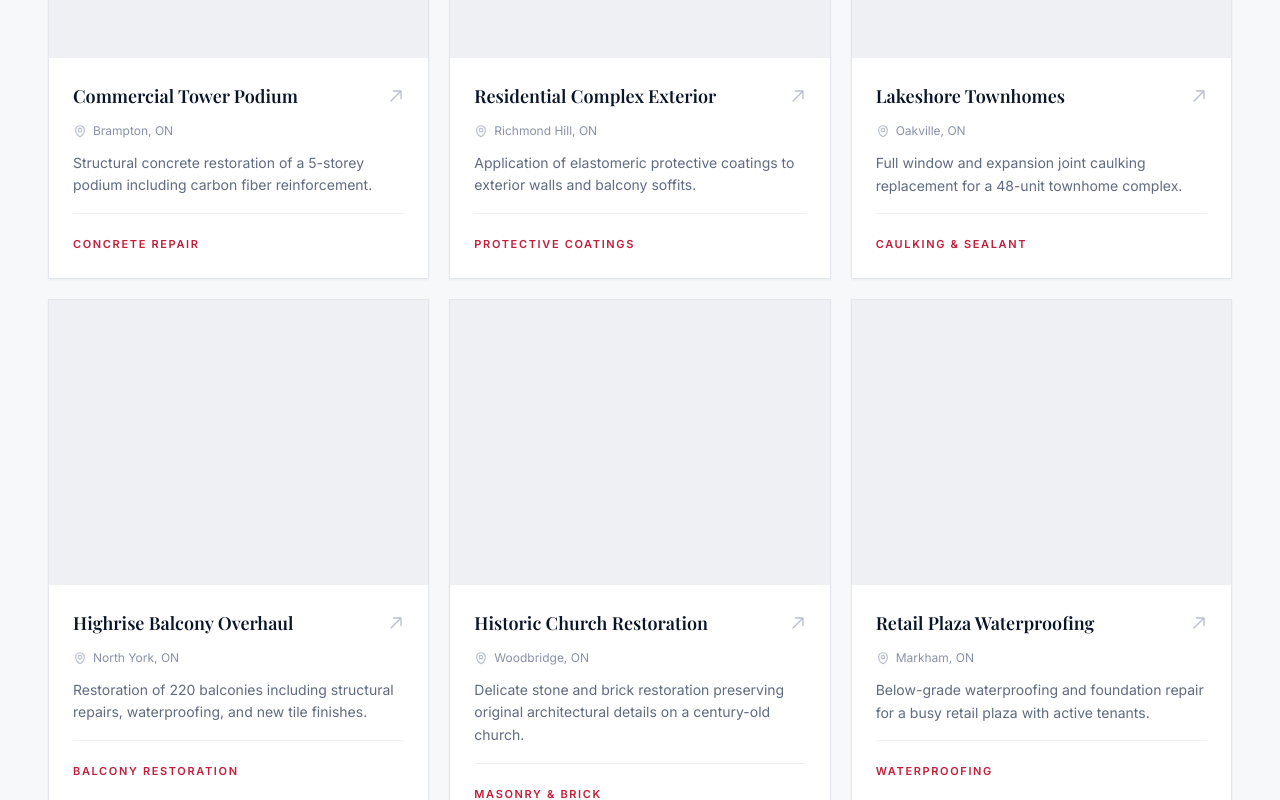
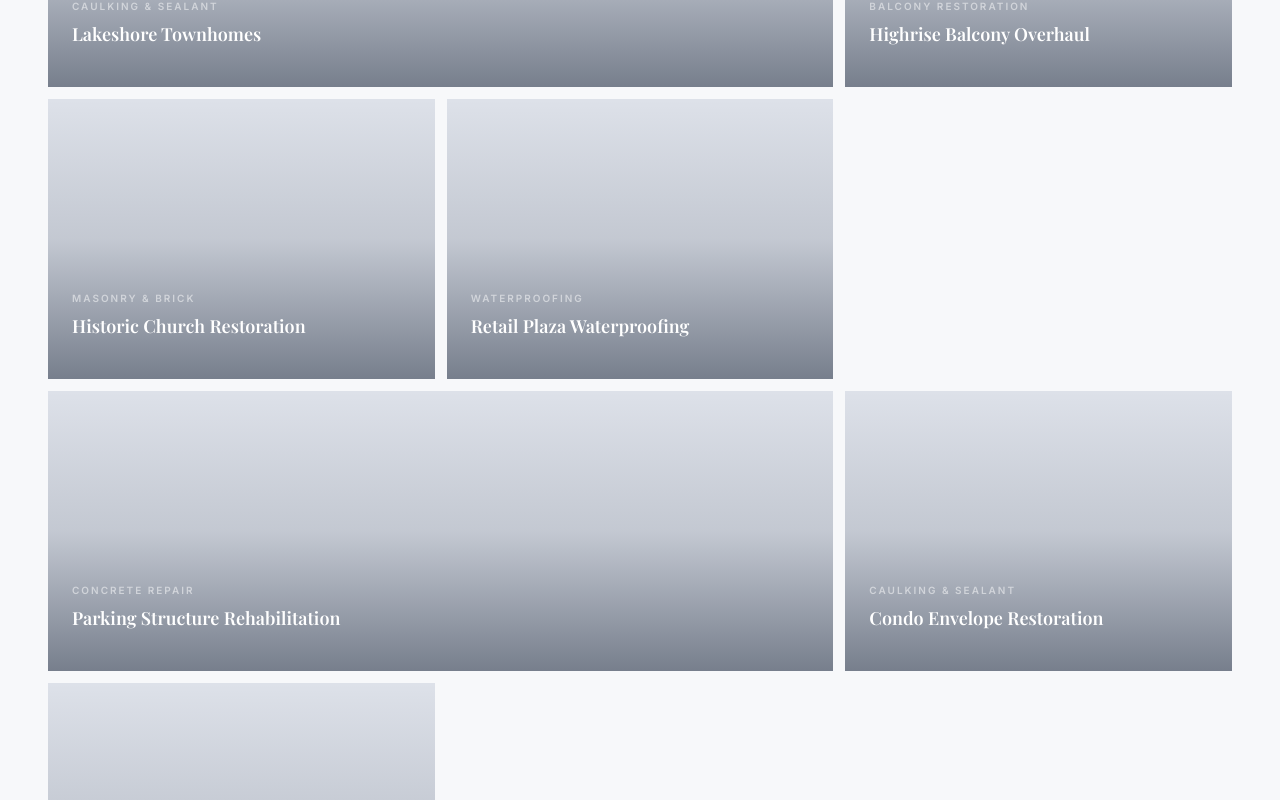
Before and after one commit to Mehriddin-bytes/Humo, a Next.js app in the folder Web/: page /projects in a window 1280 px wide. Shown: the part 1600-2400 px from the top of the page. Built offline with nearby package versions, Linux system fonts and the light colour scheme; a web font is replaced by a local one.

Commit message:
feat: add background video to Hero component and update project structure

```diff
--- a/Web/src/app/components/Hero.tsx
+++ b/Web/src/app/components/Hero.tsx
@@ -1,8 +1,16 @@
 export default function Hero() {
   return (
     <section className="relative h-screen min-h-[700px] flex items-end overflow-hidden bg-navy">
-      {/* Background placeholder */}
-      <div className="absolute inset-0 bg-gradient-to-br from-navy-700 via-navy to-slate-900" />
+      {/* Background video */}
+      <video
+        autoPlay
+        muted
+        loop
+        playsInline
+        className="absolute inset-0 w-full h-full object-cover blur-sm scale-105"
+      >
+        <source src="/video/background.mp4" type="video/mp4" />
+      </video>
       {/* Overlay */}
       <div className="absolute inset-0 bg-gradient-to-t from-navy via-navy/70 to-navy/30" />
 
--- a/Web/src/app/projects/page.tsx
+++ b/Web/src/app/projects/page.tsx
@@ -15,12 +15,13 @@ const categories = [
 
 type Category = (typeof categories)[number];
 
+type Size = "wide" | "normal";
+
 interface Project {
   title: string;
   category: Exclude<Category, "All">;
   location: string;
-  description: string;
-  featured?: boolean;
+  size: Size;
 }
 
 const projects: Project[] = [
@@ -28,86 +29,73 @@ const projects: Project[] = [
     title: "Midtown Condo Complex",
     category: "Balcony Restoration",
     location: "Toronto, ON",
-    description:
-      "Full balcony restoration across 14 floors including concrete repair, waterproof membrane installation, and new railing systems.",
-    featured: true,
+    size: "wide",
   },
   {
     title: "Heritage Brick Facade",
     category: "Masonry & Brick",
     location: "Vaughan, ON",
-    description:
-      "Complete repointing and brick replacement on a heritage-designated commercial building facade.",
+    size: "normal",
   },
   {
     title: "Underground Parking Garage",
     category: "Waterproofing",
     location: "Mississauga, ON",
-    description:
-      "Comprehensive waterproofing and drainage system for a 200-space underground parking structure.",
+    size: "normal",
   },
   {
     title: "Commercial Tower Podium",
     category: "Concrete Repair",
     location: "Brampton, ON",
-    description:
-      "Structural concrete restoration of a 5-storey podium including carbon fiber reinforcement.",
+    size: "normal",
   },
   {
     title: "Residential Complex Exterior",
     category: "Protective Coatings",
     location: "Richmond Hill, ON",
-    description:
-      "Application of elastomeric protective coatings to exterior walls and balcony soffits.",
+    size: "normal",
   },
   {
     title: "Lakeshore Townhomes",
     category: "Caulking & Sealant",
     location: "Oakville, ON",
-    description:
-      "Full window and expansion joint caulking replacement for a 48-unit townhome complex.",
+    size: "wide",
   },
   {
     title: "Highrise Balcony Overhaul",
     category: "Balcony Restoration",
     location: "North York, ON",
-    description:
-      "Restoration of 220 balconies including structural repairs, waterproofing, and new tile finishes.",
+    size: "normal",
   },
   {
     title: "Historic Church Restoration",
     category: "Masonry & Brick",
     location: "Woodbridge, ON",
-    description:
-      "Delicate stone and brick restoration preserving original architectural details on a century-old church.",
+    size: "normal",
   },
   {
     title: "Retail Plaza Waterproofing",
     category: "Waterproofing",
     location: "Markham, ON",
-    description:
-      "Below-grade waterproofing and foundation repair for a busy retail plaza with active tenants.",
+    size: "normal",
   },
   {
     title: "Parking Structure Rehabilitation",
     category: "Concrete Repair",
     location: "Etobicoke, ON",
-    description:
-      "Multi-level parking garage concrete rehabilitation including traffic-bearing membrane installation.",
+    size: "wide",
   },
   {
     title: "Condo Envelope Restoration",
     category: "Caulking & Sealant",
     location: "Scarborough, ON",
-    description:
-      "Complete building envelope re-sealing for a 22-storey residential condominium.",
+    size: "normal",
   },
   {
     title: "Industrial Warehouse Coatings",
     category: "Protective Coatings",
     location: "Bolton, ON",
-    description:
-      "Anti-corrosion and protective coating application on structural steel and concrete surfaces.",
+    size: "normal",
   },
 ];
 
@@ -199,53 +187,30 @@ export default function ProjectsPage() {
               {filtered.length} project{filtered.length !== 1 ? "s" : ""}
             </p>
 
-            {/* Grid */}
-            <div className="grid sm:grid-cols-2 lg:grid-cols-3 gap-5">
+            {/* Mosaic Grid */}
+            <div className="grid grid-cols-1 sm:grid-cols-2 lg:grid-cols-3 auto-rows-[280px] gap-3">
               {filtered.map((project) => (
                 <article
                   key={project.title}
-                  className="group bg-white border border-slate-200/80 shadow-sm hover:shadow-md transition-all duration-300 overflow-hidden"
+                  className={`group relative overflow-hidden cursor-pointer bg-slate-200 ${project.size === "wide" ? "sm:col-span-2" : ""}`}
                 >
-                  {/* Image Placeholder */}
-                  <div className="relative aspect-[4/3] bg-slate-100 overflow-hidden">
-                    <div className="absolute inset-0 bg-gradient-to-t from-[#081428]/70 via-transparent to-transparent opacity-0 group-hover:opacity-100 transition-opacity duration-300 z-[1]" />
-                    <div className="absolute bottom-4 left-4 z-[2] opacity-0 group-hover:opacity-100 transition-opacity duration-300">
-                      <span className="text-[10px] font-semibold tracking-[0.2em] uppercase text-white/60">
-                        {project.category}
-                      </span>
-                    </div>
-                  </div>
+                  {/* Gradient overlay */}
+                  <div className="absolute inset-0 bg-gradient-to-t from-[#081428]/80 via-[#081428]/20 to-transparent z-[1] opacity-60 group-hover:opacity-100 transition-opacity duration-300" />
 
-                  {/* Content */}
-                  <div className="p-6">
-                    <div className="flex items-start justify-between gap-3 mb-3">
-                      <h3 className="font-display text-lg font-semibold text-[#081428] group-hover:text-[#C41E3A] transition-colors duration-300">
-                        {project.title}
-                      </h3>
-                      <svg
-                        className="w-4 h-4 mt-1.5 shrink-0 text-slate-300 group-hover:text-[#C41E3A] group-hover:translate-x-0.5 group-hover:-translate-y-0.5 transition-all duration-300"
-                        fill="none"
-                        stroke="currentColor"
-                        strokeWidth={2}
-                        viewBox="0 0 24 24"
-                      >
-                        <path strokeLinecap="round" strokeLinejoin="round" d="M4.5 19.5l15-15m0 0H8.25m11.25 0v11.25" />
-                      </svg>
-                    </div>
-                    <div className="flex items-center gap-1.5 mb-3">
-                      <svg className="w-3.5 h-3.5 text-slate-300" fill="none" stroke="currentColor" strokeWidth={2} viewBox="0 0 24 24">
+                  {/* Info */}
+                  <div className="absolute bottom-0 left-0 right-0 p-5 md:p-6 z-[2] translate-y-2 group-hover:translate-y-0 transition-transform duration-300">
+                    <span className="text-[10px] font-semibold tracking-[0.2em] uppercase text-white/50">
+                      {project.category}
+                    </span>
+                    <h3 className="font-display text-base md:text-lg font-semibold text-white mt-1 group-hover:text-[#C41E3A] transition-colors duration-300">
+                      {project.title}
+                    </h3>
+                    <div className="flex items-center gap-1.5 mt-1.5 opacity-0 group-hover:opacity-100 transition-opacity duration-300">
+                      <svg className="w-3 h-3 text-white/40" fill="none" stroke="currentColor" strokeWidth={2} viewBox="0 0 24 24">
                         <path strokeLinecap="round" strokeLinejoin="round" d="M15 10.5a3 3 0 11-6 0 3 3 0 016 0z" />
                         <path strokeLinecap="round" strokeLinejoin="round" d="M19.5 10.5c0 7.142-7.5 11.25-7.5 11.25S4.5 17.642 4.5 10.5a7.5 7.5 0 0115 0z" />
                       </svg>
-                      <span className="text-[12px] text-slate-400">{project.location}</span>
-                    </div>
-                    <p className="text-sm text-slate-500 leading-relaxed">
-                      {project.description}
-                    </p>
-                    <div className="mt-4 pt-4 border-t border-slate-100">
-                      <span className="text-[11px] font-semibold tracking-[0.15em] uppercase text-[#C41E3A]">
-                        {project.category}
-                      </span>
+                      <span className="text-[11px] text-white/50">{project.location}</span>
                     </div>
                   </div>
                 </article>
```
Also changed, not shown: 1 other file (tests, documents, lock files or other folders).
